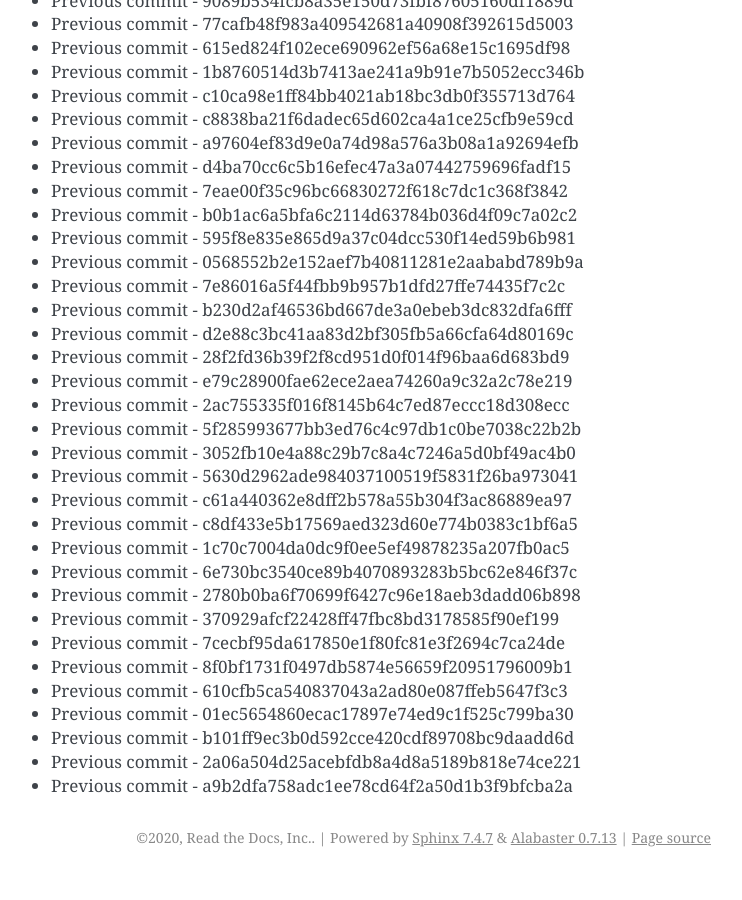
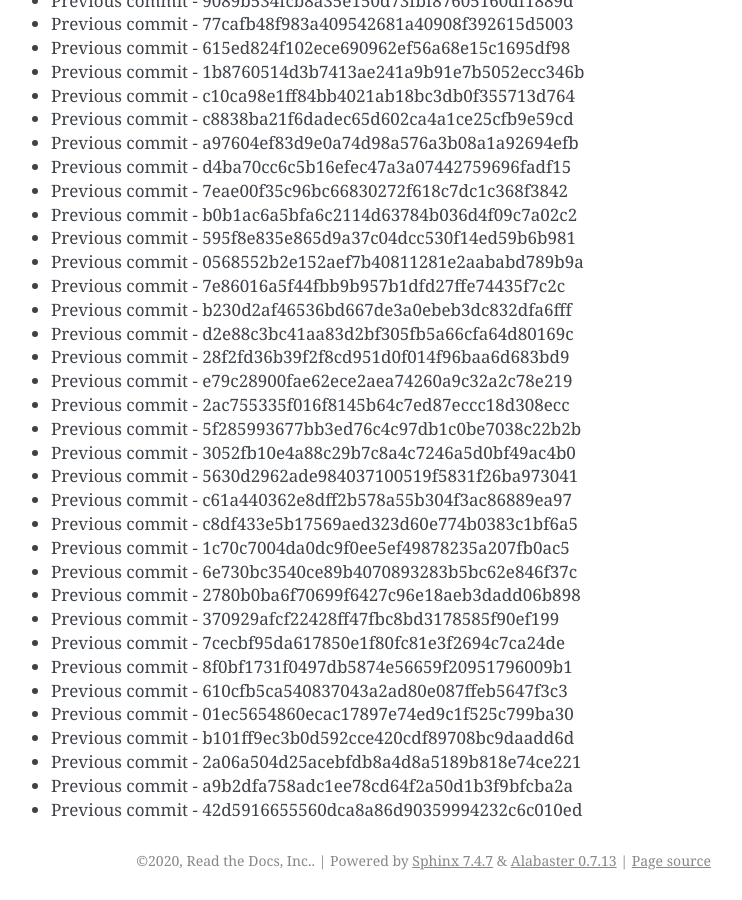
Before and after one commit to readthedocs/rtd-git-stresstest, a Sphinx documentation site: the page built from docs/updates.rst, in a window 1280 px wide and 900 px high, scrolled down 96842 px. Shown: the whole window, without its empty margins (399-1141 px from the left). Built offline with Sphinx 7.4.7, drawn with Linux system fonts in a browser that asks for light colours; before the commit the page ends 97719 px from its top, so only the background shows below that.

Commit message:
Generating commit from previous: 42d5916655560dca8a86d90359994232c6c010ed

```diff
--- a/docs/updates.rst
+++ b/docs/updates.rst
@@ -4101,3 +4101,4 @@ It can be tested for any performance characteristics.
 * Previous commit - b101ff9ec3b0d592cce420cdf89708bc9daadd6d
 * Previous commit - 2a06a504d25acebfdb8a4d8a5189b818e74ce221
 * Previous commit - a9b2dfa758adc1ee78cd64f2a50d1b3f9bfcba2a
+* Previous commit - 42d5916655560dca8a86d90359994232c6c010ed
```
